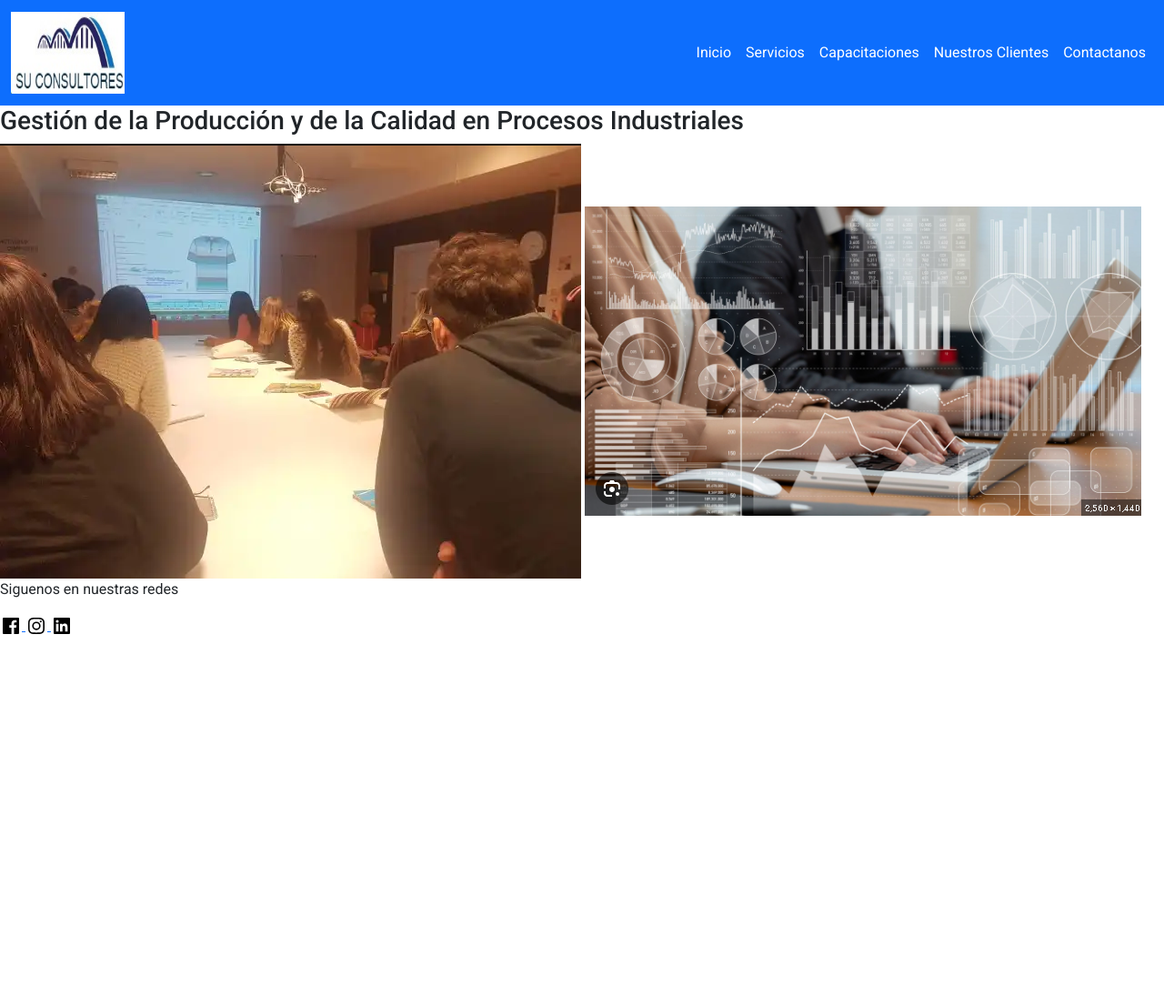
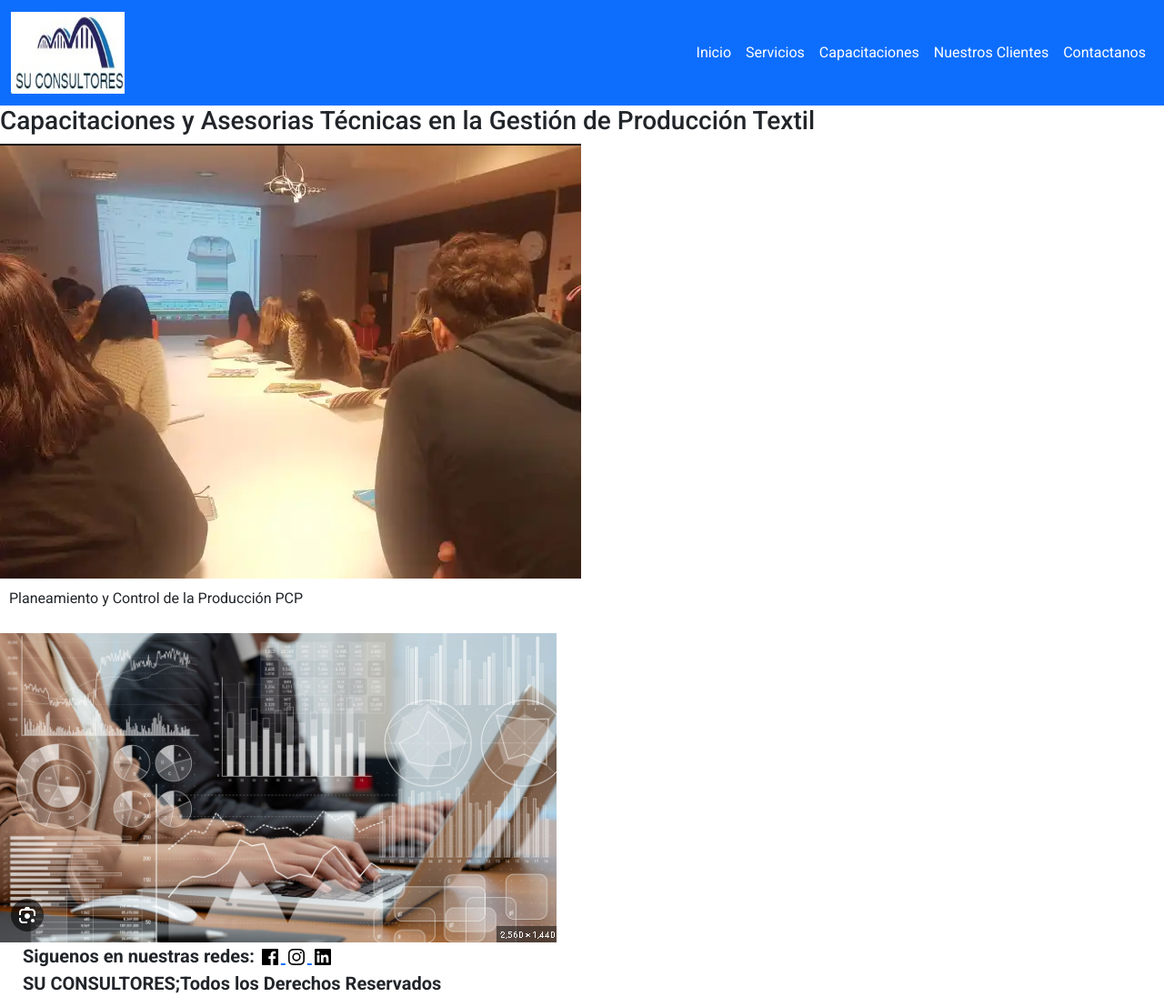
Before and after one commit to RicardoSuSilva/PF_RicardoSuSilva, a website: page pages/capas.html in a window 1280 px wide. Shown: the whole page at 91% size. Before the commit the page ends 800 px from the top, so only its background shows below. Drawn offline with Linux system fonts and the light colour scheme.

Commit message:
creacion de partials en sass

```diff
--- a/css/styleserv.css
+++ b/css/styleserv.css
@@ -55,13 +55,13 @@ section p{
     padding: 10px;
 }
 
-.footer{
+footer{
     height: 10vh;
     width: 80%;
     display: inline
 }
 
-.footer h2{
+footer p{
     display: inline;
     margin: 25px;
     font-size: 20px;
--- a/pages/capas.html
+++ b/pages/capas.html
@@ -57,9 +57,11 @@
 
     <section>
 
-    <h3>Gestión de la Producción y de la Calidad en Procesos Industriales</h3>
+    <h3>Capacitaciones y Asesorias Técnicas en la Gestión de Producción Textil  </h3>
 
         <img src="../assets/img/capvk.png" alt="capvk" class="capa1">
+        <p>Planeamiento y Control de la Producción PCP</p>
+
         <img src="../assets/img/serv2.png" alt="serv2" class="capa2">
 
 
@@ -70,7 +72,7 @@
 </head>
 
     <footer>
-            <p> Siguenos en nuestras redes </p>
+        <p class="footer-content"> Siguenos en nuestras redes:
             <a href="https://es-la.facebook.com" target="_blank">
             <img src="../assets/img/facebook.svg" alt="">
             </a>
@@ -80,6 +82,10 @@
             <a href="https://www.linkedin.com" target="_blank">
             <img src="../assets/img/linkedin.svg" alt="">
             </a>
+            </p>
+            <br>
+            <p class="footer-finish">SU CONSULTORES;Todos los Derechos Reservados</p>
+            </br>
     </footer>
 
 <script src="../js/bootstrap.min.js"></script>
```
Also changed, not shown: index.html (+5 -1 lines), pages/clientes.html (+5 -1 lines), pages/contacto.html (+5 -1 lines), pages/servicios.html (+6 -2 lines), scss/_contenido.scss (added), scss/_footer.scss (added).
